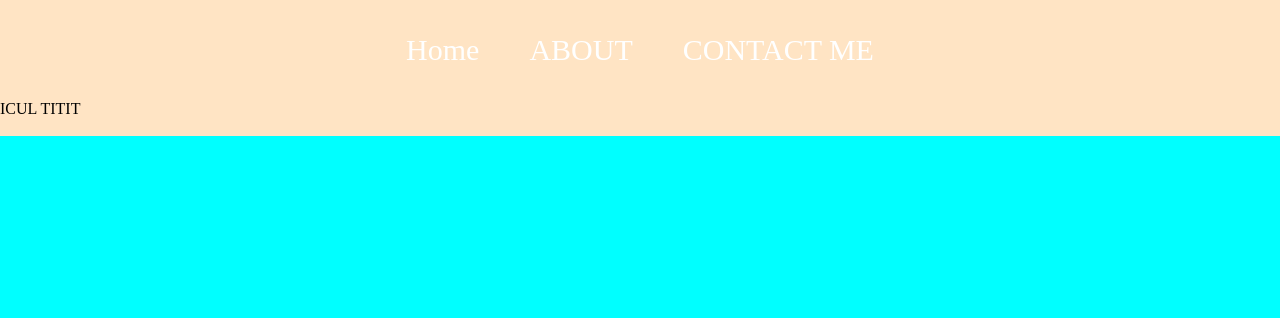
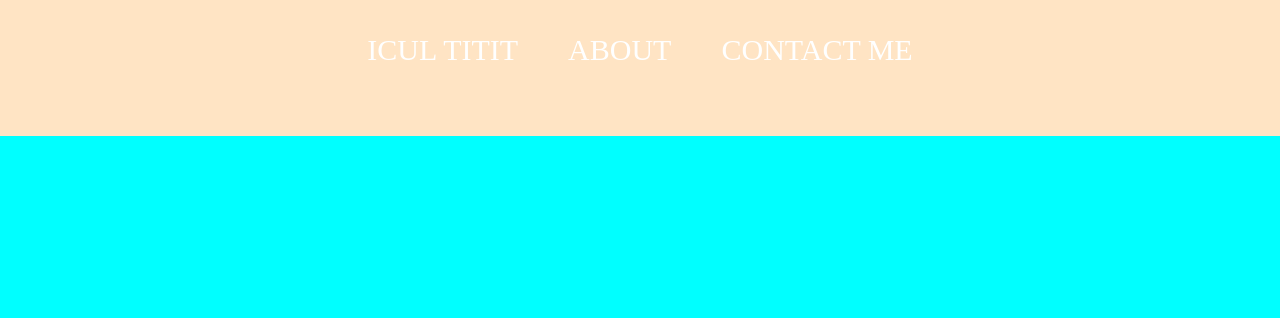
Before and after one commit to Ajix17/coba-website, a plain HTML site: page index.html in a window 1280 px wide. Shown: the top 318 px of the page. Drawn offline with Linux system fonts and the light colour scheme.

Commit message:
Update index.html

```diff
--- a/index.html
+++ b/index.html
@@ -11,7 +11,7 @@
     <div class="navbar">
         <ul class="ul-navbar">
             <li class="li-navbar">
-                <a href="index.html" class="a-navbar">Home</a>
+                <a href="index.html" class="a-navbar">  ICUL TITIT</a>
             </li>
             <li class="li-navbar">
                 <a href="about.html"class="a-navbar">ABOUT</a>
@@ -20,7 +20,7 @@
                 <a href="contact.html"class="a-navbar">CONTACT ME</a>
             </li>
         </ul>
-        ICUL TITIT
+
     </div>
     <!-- Navigation Bar Selesai -->
 
```
